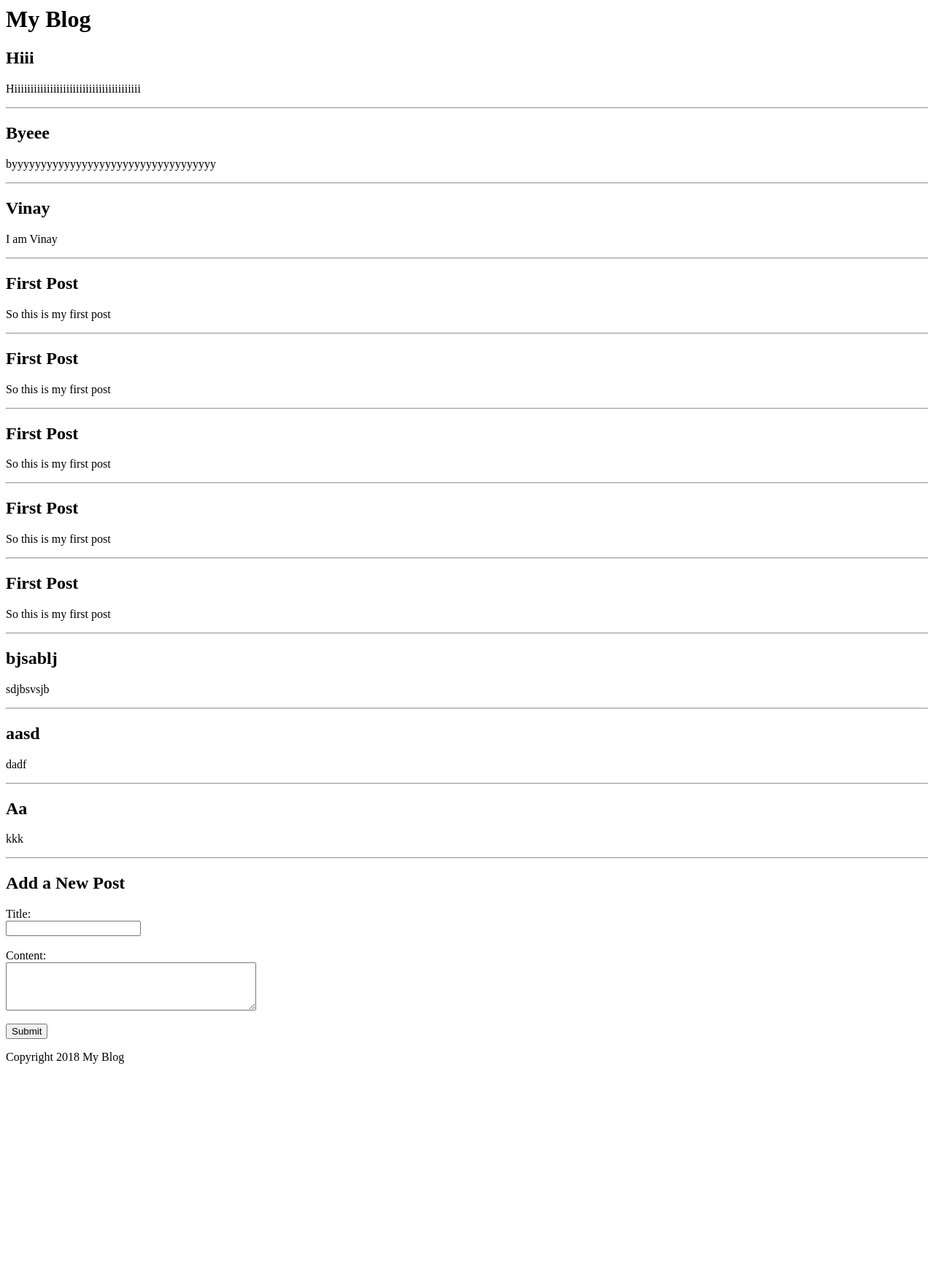
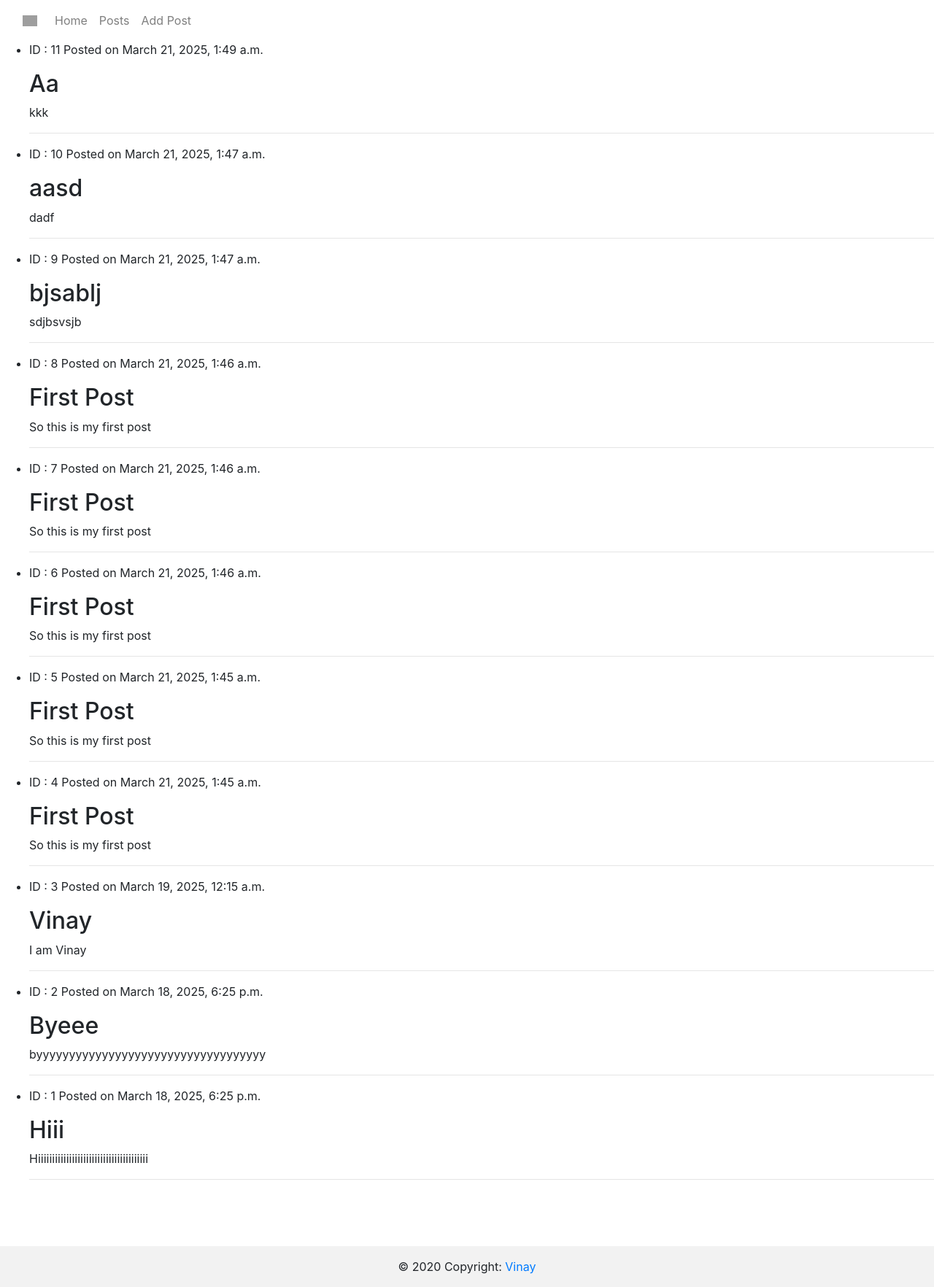
Before and after one commit to vinay-ghate/Blog-Platform, a Django app: page /posts/ in a window 1280 px wide. Shown: the whole page at 73% size. Before the commit the page ends 1458 px from the top, so only its background shows below. Run offline with Django 5.2, Linux system fonts and the light colour scheme; data comes from the database, SQL or seed files in the repository; both versions use the stored data as it was after the commit; some libraries are stand-ins or nearby versions; grey boxes are pictures that could not be loaded.

Commit message:
Added Header, Footer and Made pages more specefic

```diff
--- a/pyblogger/blogger/templates/home.html
+++ b/pyblogger/blogger/templates/AddPosts.html
@@ -1,12 +1,5 @@
 {% extends "base.html" %}
 {% block content %}
-{% for post in posts %}
-    <h2>{{ post.title }}</h2>
-    <p>{{ post.text }}</p>
-    <hr>
-{% endfor %}
-
-
 <h2>Add a New Post</h2>
 <form action="{% url 'add_post' %}" method="POST">
   {% csrf_token %}
--- a/pyblogger/blogger/templates/base.html
+++ b/pyblogger/blogger/templates/base.html
@@ -1,15 +1,144 @@
 <html>
 <head>
+  <link rel="stylesheet" href="https://cdn.jsdelivr.net/npm/bootstrap@4.0.0/dist/css/bootstrap.min.css" integrity="sha384-Gn5384xqQ1aoWXA+058RXPxPg6fy4IWvTNh0E263XmFcJlSAwiGgFAW/dAiS6JXm" crossorigin="anonymous">
+  <script src="https://code.jquery.com/jquery-3.2.1.slim.min.js" integrity="sha384-KJ3o2DKtIkvYIK3UENzmM7KCkRr/rE9/Qpg6aAZGJwFDMVNA/GpGFF93hXpG5KkN" crossorigin="anonymous"></script>
+<script src="https://cdn.jsdelivr.net/npm/popper.js@1.12.9/dist/umd/popper.min.js" integrity="sha384-ApNbgh9B+Y1QKtv3Rn7W3mgPxhU9K/ScQsAP7hUibX39j7fakFPskvXusvfa0b4Q" crossorigin="anonymous"></script>
+<script src="https://cdn.jsdelivr.net/npm/bootstrap@4.0.0/dist/js/bootstrap.min.js" integrity="sha384-JZR6Spejh4U02d8jOt6vLEHfe/JQGiRRSQQxSfFWpi1MquVdAyjUar5+76PVCmYl" crossorigin="anonymous"></script>
 </head>
 <body>
-  <header>
-    <h1>My Blog</h1>
-  </header>
+  <!-- Navbar -->
+<nav class="navbar navbar-expand-lg navbar-light bg-body-tertiary">
+  <!-- Container wrapper -->
+  <div class="container-fluid">
+    <!-- Toggle button -->
+    <button
+      data-mdb-collapse-init
+      class="navbar-toggler"
+      type="button"
+      data-mdb-target="#navbarSupportedContent"
+      aria-controls="navbarSupportedContent"
+      aria-expanded="false"
+      aria-label="Toggle navigation"
+    >
+      <i class="fas fa-bars"></i>
+    </button>
+
+    <!-- Collapsible wrapper -->
+    <div class="collapse navbar-collapse" id="navbarSupportedContent">
+      <!-- Navbar brand -->
+      <a class="navbar-brand mt-2 mt-lg-0" href="#">
+        <img
+          src="https://mdbcdn.b-cdn.net/img/logo/mdb-transaprent-noshadows.webp"
+          height="15"
+          alt="MDB Logo"
+          loading="lazy"
+        />
+      </a>
+      <!-- Left links -->
+      <ul class="navbar-nav me-auto mb-2 mb-lg-0">
+        <li class="nav-item">
+          <a class="nav-link" href="/">Home</a>
+        </li>
+        <li class="nav-item">
+          <a class="nav-link" href="/posts">Posts</a>
+        </li>
+        <li class="nav-item">
+          <a class="nav-link" href="/add-post">Add Post</a>
+        </li>
+      </ul>
+    </div>
+</nav>
+<!-- Navbar -->
+
   {% block content %}
 
   {% endblock %}
   <footer>
-    <p>Copyright 2018 My Blog</p>
+    <footer class="text-center bg-body-tertiary">
+      <!-- Grid container -->
+      <div class="container pt-4">
+        <!-- Section: Social media -->
+        <section class="mb-4">
+          <!-- Facebook -->
+          <a
+            data-mdb-ripple-init
+            class="btn btn-link btn-floating btn-lg text-body m-1"
+            href="#!"
+            role="button"
+            data-mdb-ripple-color="dark"
+            ><i class="fab fa-facebook-f"></i
+          ></a>
+
+          <!-- Twitter -->
+          <a
+            data-mdb-ripple-init
+            class="btn btn-link btn-floating btn-lg text-body m-1"
+            href="#!"
+            role="button"
+            data-mdb-ripple-color="dark"
+            ><i class="fab fa-twitter"></i
+          ></a>
+
+          <!-- Google -->
+          <a
+            data-mdb-ripple-init
+            class="btn btn-link btn-floating btn-lg text-body m-1"
+            href="#!"
+            role="button"
+            data-mdb-ripple-color="dark"
+            ><i class="fab fa-google"></i
+          ></a>
+
+          <!-- Instagram -->
+          <a
+            data-mdb-ripple-init
+            class="btn btn-link btn-floating btn-lg text-body m-1"
+            href="#!"
+            role="button"
+            data-mdb-ripple-color="dark"
+            ><i class="fab fa-instagram"></i
+          ></a>
+
+          <!-- Linkedin -->
+          <a
+            data-mdb-ripple-init
+            class="btn btn-link btn-floating btn-lg text-body m-1"
+            href="#!"
+            role="button"
+            data-mdb-ripple-color="dark"
+            ><i class="fab fa-linkedin"></i
+          ></a>
+          <!-- Github -->
+          <a
+            data-mdb-ripple-init
+            class="btn btn-link btn-floating btn-lg text-body m-1"
+            href="#!"
+            role="button"
+            data-mdb-ripple-color="dark"
+            ><i class="fab fa-github"></i
+          ></a>
+        </section>
+        <!-- Section: Social media -->
+      </div>
+      <!-- Grid container -->
+
+      <!-- Copyright -->
+      <div class="text-center p-3" style="background-color: rgba(0, 0, 0, 0.05);">
+        © 2020 Copyright:
+        <a class="text-body" href="/">Vinay</a>
+      </div>
+      <!-- Copyright -->
+    </footer>
   </footer>
 </body>
+<script>
+  // Initialization for ES Users
+import { Dropdown, Collapse, initMDB } from "mdb-ui-kit";
+
+initMDB({ Dropdown, Collapse });
+// Initialization for ES Users
+import { Ripple, initMDB } from "mdb-ui-kit";
+
+initMDB({ Ripple });
+</script>
 </html>
--- /dev/null
+++ b/pyblogger/blogger/templates/posts.html
@@ -0,0 +1,14 @@
+{% extends "base.html" %}
+{% block content %}
+{% for post in posts %}
+    <ul>
+        <li><p>ID : {{ post.id }} Posted on {{ post.date }}</p>
+          <h2>{{ post.title }}</h2>
+          <p>{{ post.text }}</p>
+        </li>
+        <hr>
+    </ul>
+{% endfor %}
+</html>
+
+{% endblock %}
--- a/pyblogger/blogger/views.py
+++ b/pyblogger/blogger/views.py
@@ -1,26 +1,27 @@
 from django.http import HttpResponse
-from django.shortcuts import render
+from django.shortcuts import redirect, render
 from .models import Post
 import datetime
 
 # Create your views here.
 
 def index(request):
-    return render(request, 'home.html')
+    return render(request, 'posts.html')
 
 def addPost(request):
     if request.method == 'POST':
         title = request.POST['title']
         content = request.POST['content']
         post = Post.objects.create(title=str(title), text=str(content), date=datetime.datetime.now())
-        return HttpResponse(f'Post added: {title} and id is {post.id}')
+        # return HttpResponse(f'Post added: {title} and id is {post.id}')
+        return redirect('/posts/')
     else:
         posts = Post.objects.all().values()
-        return render(request, 'home.html', {'posts': posts})
+        return render(request, 'Addposts.html', {'posts': posts})
 
 def getPost(request):
     if request.method == 'GET':
         posts = Post.objects.all().values()
-        return render(request, 'home.html', {'posts': posts})
+        return render(request, 'posts.html', {'posts': posts[::-1]})
     else:
         return HttpResponse('Invalid request method')
```
Also changed, not shown: pyblogger/db.sqlite3.
